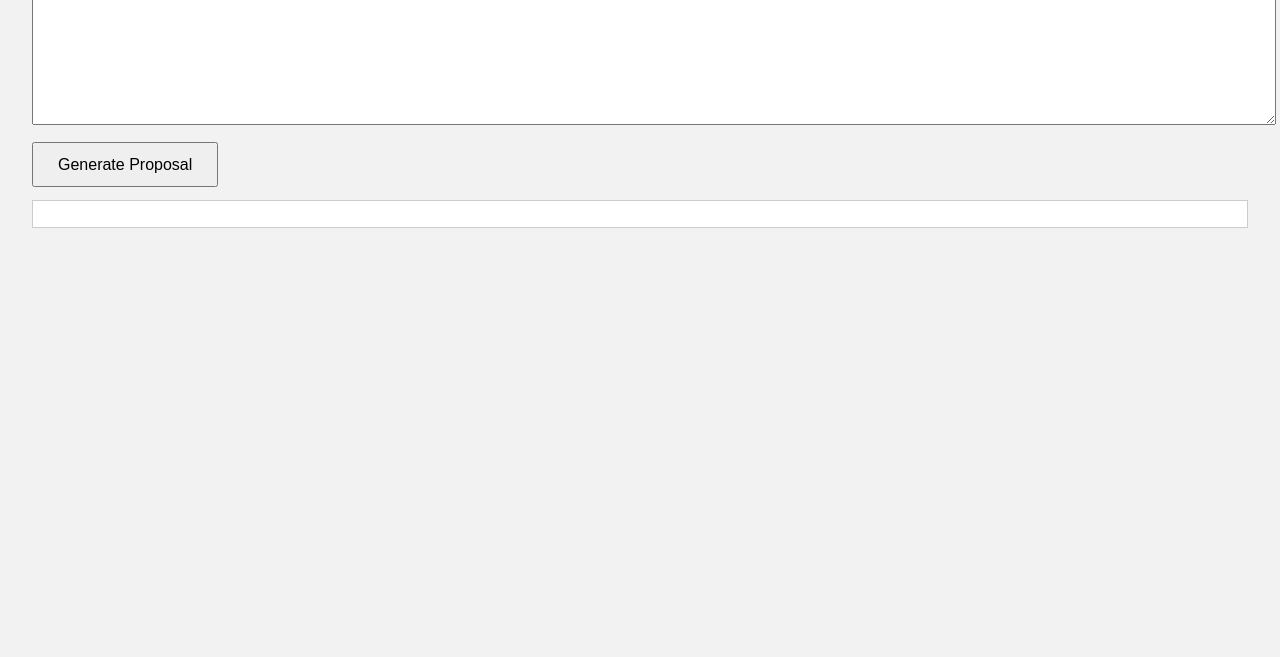
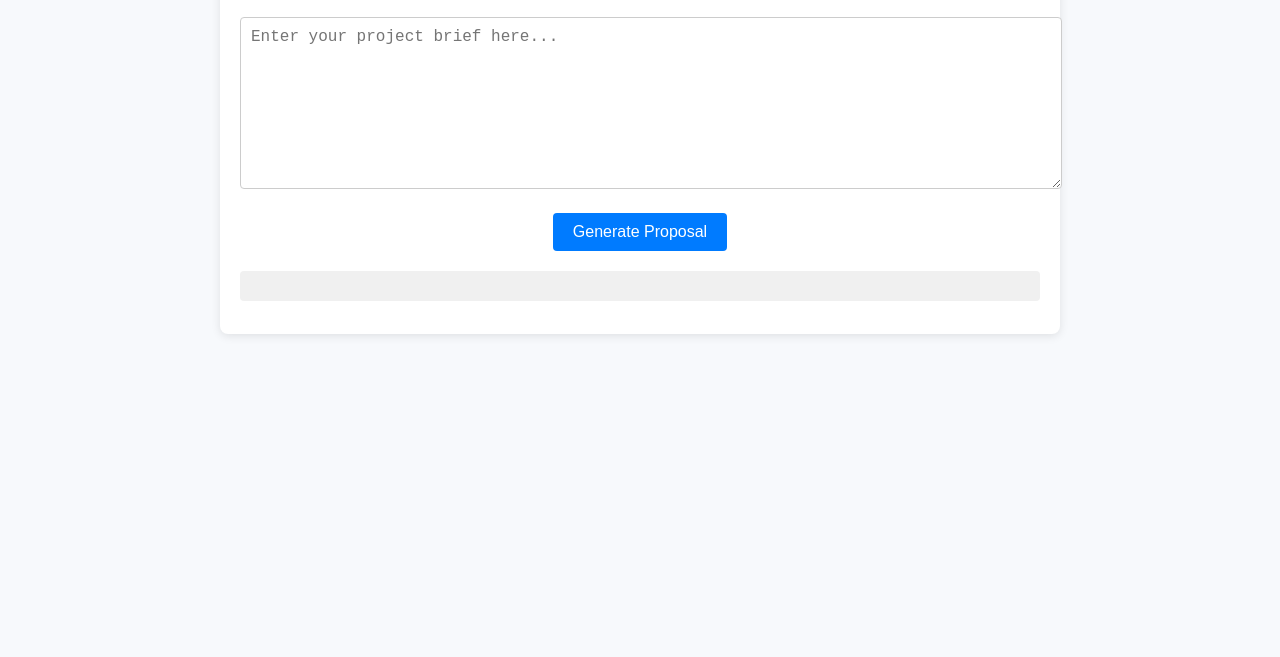
Before and after one commit to raghavir16/AI-Playground, a plain HTML site: page index.html in a window 1280 px wide. Shown: the part 143-800 px from the top of the page. Drawn offline with Linux system fonts and the light colour scheme.

Commit message:
Update styles.css

```diff
--- a/styles.css
+++ b/styles.css
@@ -1,26 +1,54 @@
 body {
     font-family: Arial, sans-serif;
-    margin: 2em;
-    background: #f2f2f2;
+    background: #f7f9fc;
+    margin: 0;
+    padding: 0;
+}
+
+.container {
+    max-width: 800px;
+    margin: 50px auto;
+    padding: 20px;
+    background: white;
+    border-radius: 8px;
+    box-shadow: 0 2px 10px rgba(0,0,0,0.1);
+}
+
+h1 {
+    text-align: center;
 }
 
 textarea {
     width: 100%;
     height: 150px;
-    padding: 1em;
-    font-size: 1em;
-    margin-bottom: 1em;
+    padding: 10px;
+    font-size: 16px;
+    margin-top: 10px;
+    border: 1px solid #ccc;
+    border-radius: 4px;
+    resize: vertical;
 }
 
 button {
-    padding: 0.7em 1.5em;
-    font-size: 1em;
+    display: block;
+    margin: 20px auto;
+    padding: 10px 20px;
+    font-size: 16px;
+    background: #007bff;
+    color: white;
+    border: none;
+    border-radius: 4px;
     cursor: pointer;
 }
 
+button:hover {
+    background: #0056b3;
+}
+
 pre {
-    background: white;
-    padding: 1em;
     white-space: pre-wrap;
-    border: 1px solid #ccc;
+    background: #f0f0f0;
+    padding: 15px;
+    border-radius: 4px;
+    font-family: monospace;
 }
```
